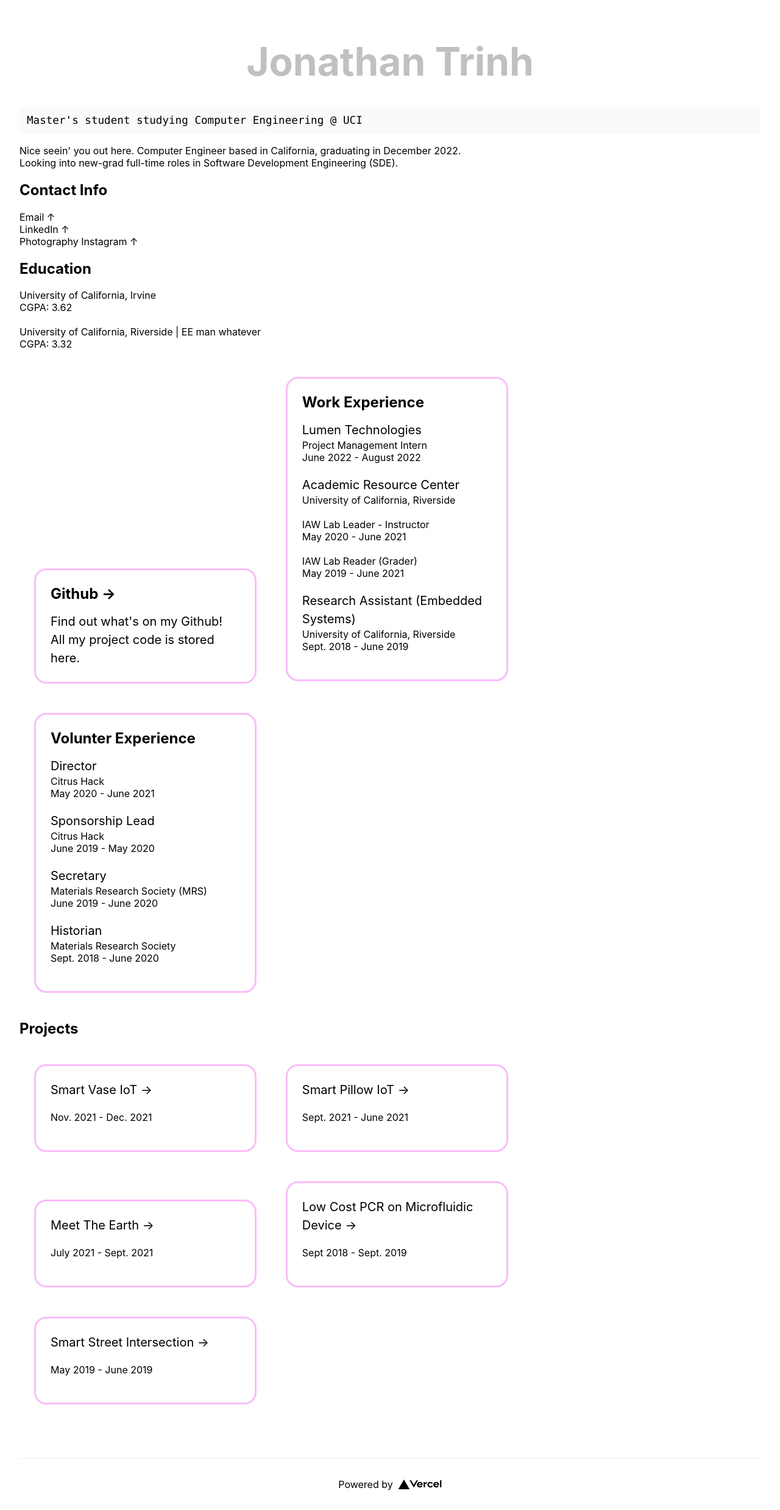
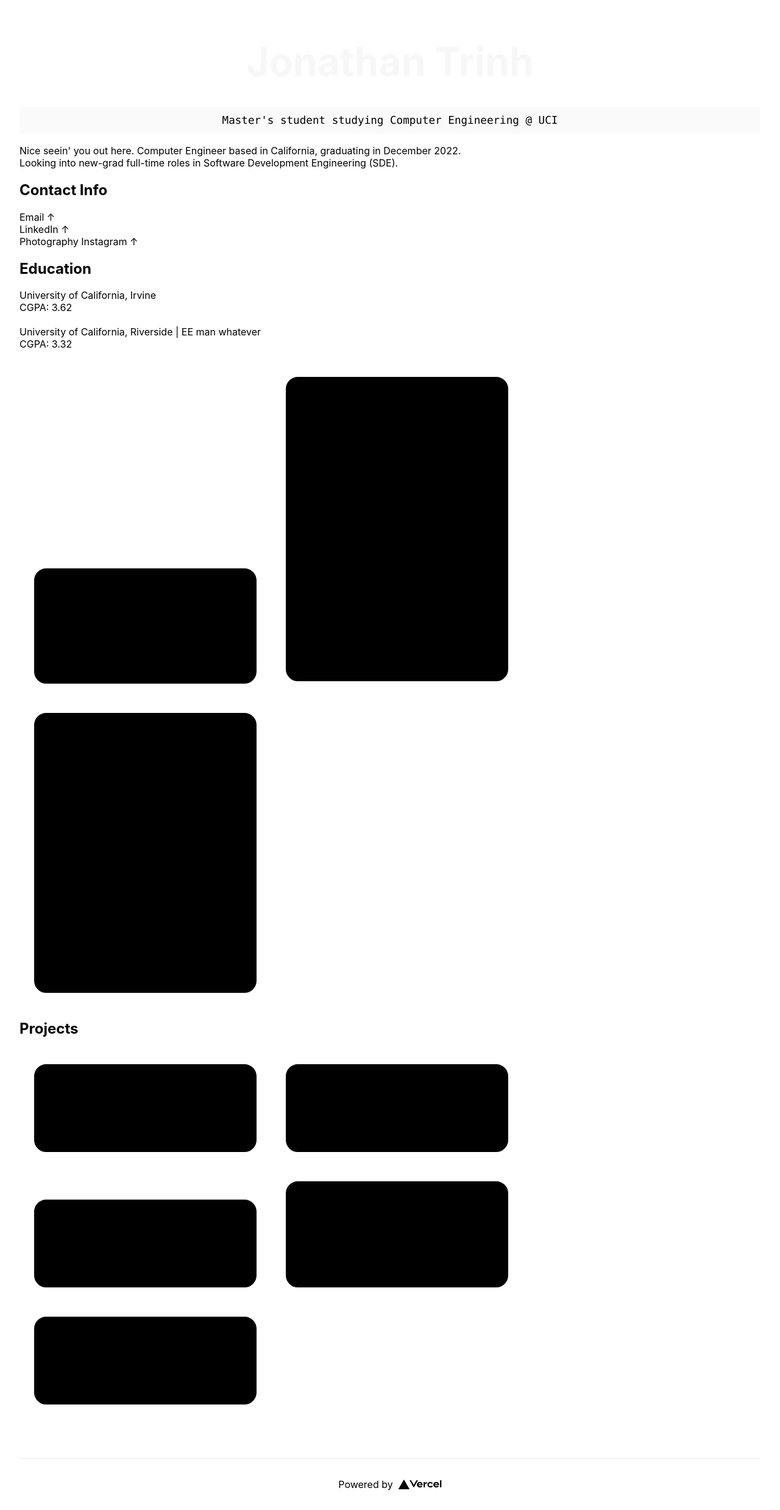
Before and after one commit to jjtrinh99/Website, a Next.js app: page / in a window 1280 px wide. Shown: the whole page at 61% size. Built offline with nearby package versions, Linux system fonts and the light colour scheme.

Commit message:
Touching finishes on the formatting, including colors & ensuring links for projects works.

```diff
--- a/pages/index.js
+++ b/pages/index.js
@@ -2,9 +2,11 @@ import Head from 'next/head'
 import Image from 'next/image'
 import styles from '../styles/Home.module.css'
 
+
 export default function Home() {
   return (
-    <div className={styles.container}>
+    <div className={styles.container}
+    >
       <Head>
         <title>Trinh's Site</title>
         <meta name="description" content="Generated by create next app" />
@@ -122,45 +124,45 @@ export default function Home() {
           >
             <h2>Projects</h2>
 
-            <p href="https://github.com/jjtrinh99"
+            <a href="https://github.com/jjtrinh99"
           className={styles.card}
           >
                 <p>Smart Vase IoT &rarr;</p>
                <br /> Nov. 2021 - Dec. 2021
             <br /> <br />
-            </p>
+            </a>
 
-            <p href="https://github.com/jjtrinh99"
+            <a href="https://github.com/jjtrinh99"
           className={styles.card}
           >
             <p> Smart Pillow IoT &rarr;</p>
             <br /> Sept. 2021 - June 2021
             <br /><br />
-            </p>
+            </a>
 
-            <p href="https://github.com/jjtrinh99"
+            <a href="https://github.com/jjtrinh99"
           className={styles.card}
           >
             <p>Meet The Earth &rarr;</p>
             <br /> July 2021 - Sept. 2021
             <br /><br />
-            </p>
+            </a>
 
-            <p href="https://github.com/jjtrinh99"
+            <a href="https://github.com/jjtrinh99"
           className={styles.card}
           >
             <p>Low Cost PCR on Microfluidic Device &rarr;</p>
             <br />Sept 2018 - Sept. 2019
             <br />  <br />
-            </p>
+            </a>
 
-            <p href="https://github.com/jjtrinh99"
+            <a href="https://github.com/jjtrinh99"
           className={styles.card}
           >
            <p>Smart Street Intersection &rarr;</p>
             <br /> May 2019 - June 2019
             <br /> <br />
-          </p>
+          </a>
 
           </div>
 
--- a/styles/Home.module.css
+++ b/styles/Home.module.css
@@ -29,7 +29,7 @@
 }
 
 .title a {
-  color: #C0C0C0;
+  color: #f7f7f7;
   text-decoration: italic;
 }
 
@@ -57,6 +57,7 @@
 }
 
 .code {
+  text-align: center;
   background: #fafafa;
   border-radius: 5px;
   padding: 0.75rem;
@@ -81,17 +82,18 @@
   text-align: left;
   color: inherit;
   text-decoration: none;
-  border: 3px solid #fabdfa;
+  border: 3px solid #000000;
   border-radius: 20px;
   transition: color 0.15s ease, border-color 0.15s ease;
   max-width: 400px;
+  background: rgb(0, 0, 0);
 }
 
 .card:hover,
 .card:focus,
 .card:active {
   color: #0070f3;
-  border-color: #5800f3;
+  border-color: #4400f3;
 }
 
 .card h2 {
@@ -118,12 +120,14 @@
 }
 
 @media (prefers-color-scheme: dark) {
-  .card,
+  .card {
+    border-color: #444;
+  }
   .footer {
-    border-color: #222;
+    border-color: #444;
   }
   .code {
-    background: #111;
+    background: #444;
   }
   .logo img {
     filter: invert(1);
```
